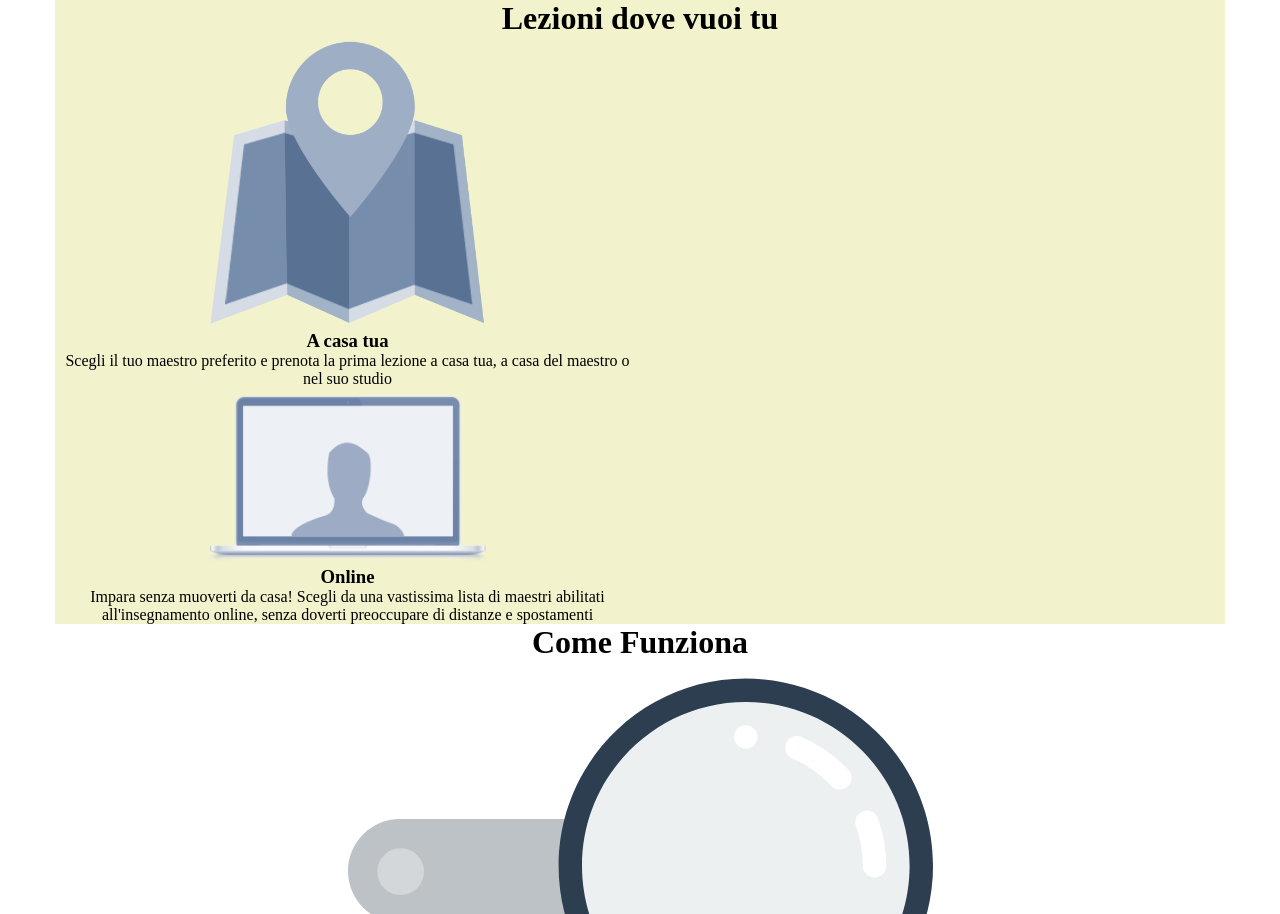
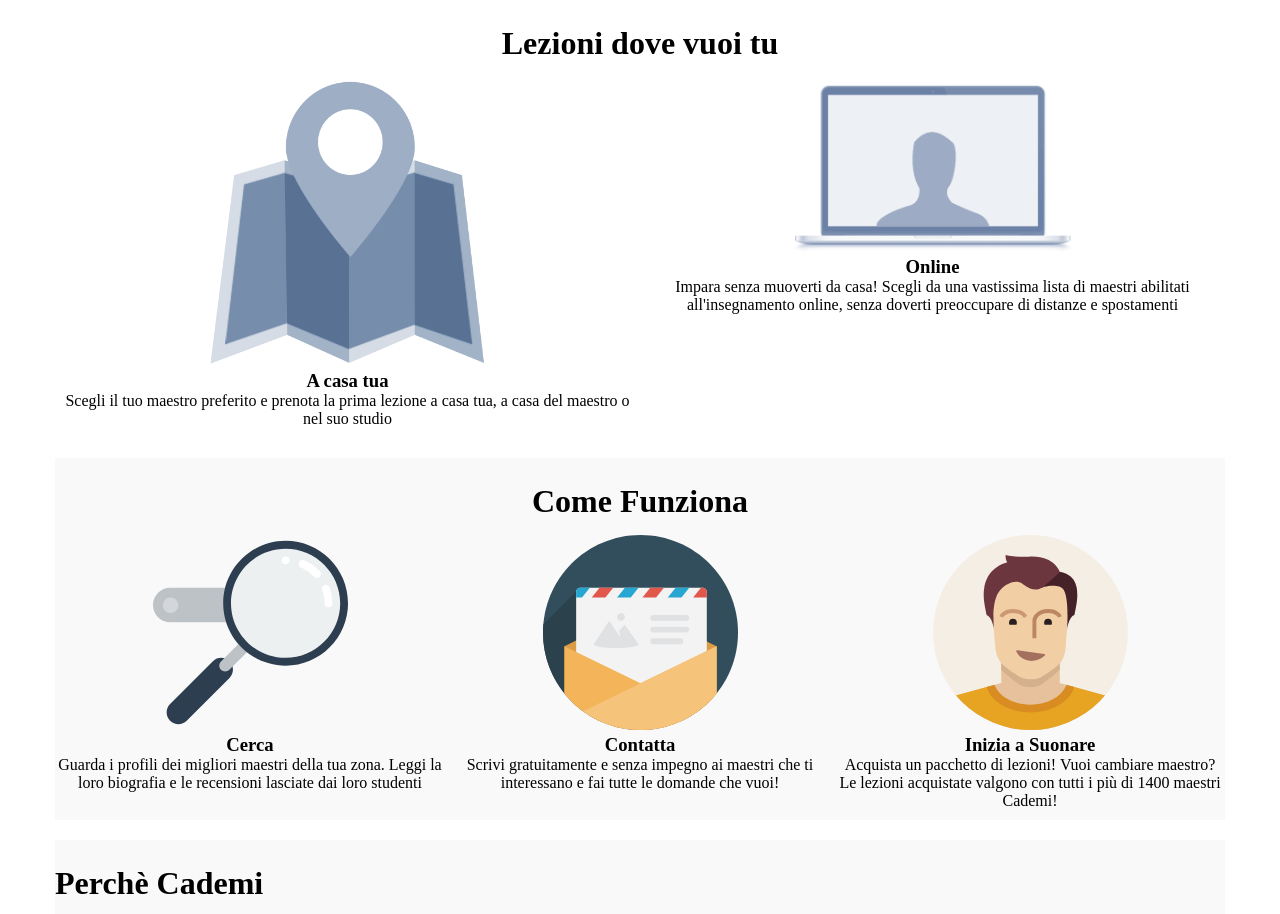
Before and after one commit to gabrielesozzi/html-css-resp-wannabe-12bool, a plain HTML site: page index.html in a window 1280 px wide. Shown: the top 914 px of the page. Drawn offline with Linux system fonts and the light colour scheme.

Commit message:
Quasi completo

```diff
--- a/assets/css/framework.css
+++ b/assets/css/framework.css
@@ -9,7 +9,7 @@
   clear: both;
 }
 
-[class*="col-"] {
+[class*="col_"] {
   float: left;
 }
 
@@ -59,6 +59,10 @@
 
 .col_xs_12 {
   width: 100%;
+}
+
+.col_xs_offset_0 {
+  margin-left: 0;
 }
 
 .col_xs_offset_1 {
@@ -156,6 +160,10 @@
 
   .col_md_12 {
     width: 100%;
+  }
+
+  .col_md_offset_0 {
+    margin-left: 0;
   }
 
   .col_md_offset_1 {
@@ -257,6 +265,10 @@
     width: 100%;
   }
 
+  .col_lg_offset_0 {
+    margin-left: 0;
+  }
+
   .col_md_col_lg_offset_1 {
     margin-left: calc(100%/12);
   }
--- a/assets/css/master.css
+++ b/assets/css/master.css
@@ -15,6 +15,12 @@
 #steps,
 #why {
   text-align: center;
+  padding: 10px 0;
+}
+
+#steps,
+#why {
+  margin-top: 20px;
 }
 
 #lezioni,
@@ -22,15 +28,29 @@
   background-color: #F2F2CD;
 }
 
+#why h1 {
+  text-align: center;
+}
+
+img {
+ width: 50%;
+ height: auto;
+}
+
 #why img {
   background-color: #428bca;
   border-radius: 50%;
-  padding: 30px
+  padding: 30px;
+  width: 30%;
+  height: 200px;
 }
 
-img {
-  width: 50%;
-  height: 50%;
+[class*=col_]  {
+  padding-top: 15px;
+}
+
+[class^=col_] > hr {
+  margin: 10px 0;
 }
 
 @media all and (min-width: 768px) {
@@ -38,5 +58,15 @@ img {
 }
 
 @media all and (min-width: 992px) {
+  #lezioni {
+    background-color: #FFFFFF;
+  }
+
+  #steps,
+  #why {
+    background-color: #F9F9F9;
+  }
+
+
 
 }
--- a/index.html
+++ b/index.html
@@ -12,12 +12,12 @@
       <div class="col_xs_12">
         <h1>Lezioni dove vuoi tu</h1>
       </div>
-      <div class="col_xs_12 col_md_6">
+      <div class="col_xs_12 col_md_6 col_lg_6">
         <img src="./assets/img/icon/maps.png" alt="">
         <h3>A casa tua</h3>
         Scegli il tuo maestro preferito e prenota la prima lezione a casa tua, a casa del maestro o nel suo studio
       </div>
-      <div class="col_xs_12 col_md_6">
+      <div class="col_xs_12 col_md_6 col_lg_6">
         <img src="./assets/img/icon/screen.png" alt="">
         <h3>Online</h3>
         Impara senza muoverti da casa! Scegli da una vastissima lista di maestri abilitati all'insegnamento online, senza doverti preoccupare di distanze e spostamenti
@@ -28,17 +28,17 @@
       <div class="col_xs_12">
         <h1>Come Funziona</h1>
       </div>
-      <div class=".col_xs_12">
+      <div class=".col_xs_12 col_md_6 col_lg_4">
         <img src="./assets/img/search.svg" alt="">
         <h3>Cerca</h3>
         Guarda i profili dei migliori maestri della tua zona. Leggi la loro biografia e le recensioni lasciate dai loro studenti
       </div>
-      <div class=".col_xs_12">
+      <div class=".col_xs_12 col_md_6 col_lg_4">
         <img src="./assets/img/letter.svg" alt="">
         <h3>Contatta</h3>
         Scrivi gratuitamente e senza impegno ai maestri che ti interessano e fai tutte le domande che vuoi!
       </div>
-      <div class=".col_xs_12">
+      <div class=".col_xs_12 col_md_6 col_md_offset_3 col_lg_4 col_lg_offset_0">
         <img src="./assets/img/male.svg" alt="">
         <h3>Inizia a Suonare</h3>
         Acquista un pacchetto di lezioni! Vuoi cambiare maestro? Le lezioni acquistate valgono con tutti i più di 1400 maestri Cademi!
```
